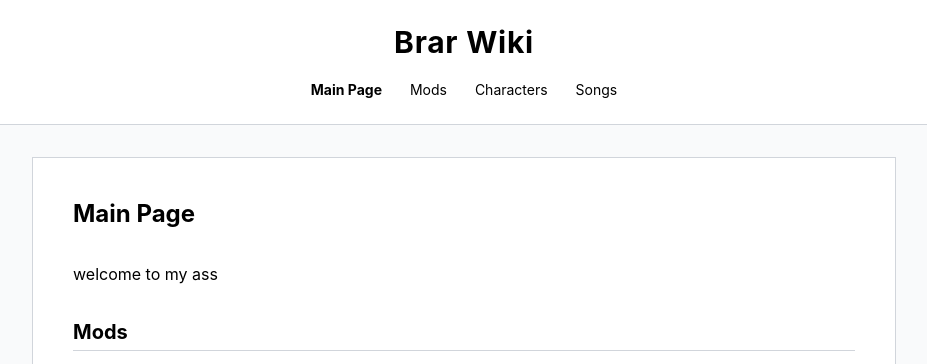
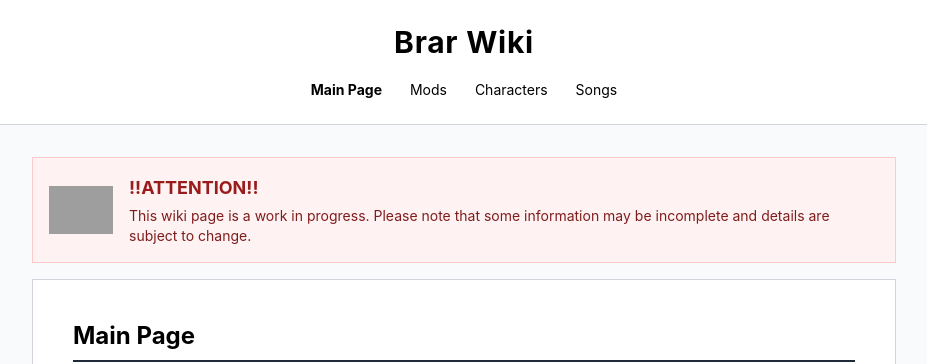
Before and after one commit to buruaru/Brar-wiki, a plain HTML site: page index.html in a window 1280 px wide. Shown: the top 364 px of the page, without its empty margins (176-1103 px from the left). Drawn offline with nearby package versions, Linux system fonts and the light colour scheme; grey boxes are pictures that could not be loaded.

Commit message:
Update index.html

```diff
--- a/index.html
+++ b/index.html
@@ -91,10 +91,19 @@
     </header>
 
     <div class="max-w-4xl mx-auto p-4 mt-4">
+
+        <div id="attention-banner" class="mb-4 border border-red-200 bg-red-50 p-4 flex items-center gap-4">
+            <img src="https://media.discordapp.net/attachments/988083080889778236/1503804610643759326/1312_20260513020229.png?ex=6a04aeae&is=6a035d2e&hm=8da1e047fc92ab6bd58e314296f2349d78bb0d78ad3b71e202e9086f6defd1f6&=&format=webp&quality=lossless&width=873&height=873" alt="Attention" class="w-16 h-16 object-contain flex-shrink-0">
+            <div>
+                <div class="font-bold text-red-800 text-lg mb-1">!!ATTENTION!!</div>
+                <div class="text-sm text-red-900">This wiki page is a work in progress. Please note that some information may be incomplete and details are subject to change.</div>
+            </div>
+        </div>
+
         <main class="w-full bg-white border border-gray-300 p-6 md:p-10 min-h-[500px]">
 
             <div id="view-home" class="view-section active">
-                <h2 class="text-2xl font-bold pb-2 mb-6 text-black">Main Page</h2>
+                <h2 class="text-2xl font-bold pb-2 mb-6 text-black border-b-2 border-gray-800">Main Page</h2>
                 <p class="mb-8 text-black">welcome to my ass</p>
 
                 <div class="flex justify-between items-end border-b border-gray-300 pb-1 mt-8 mb-4">
```
